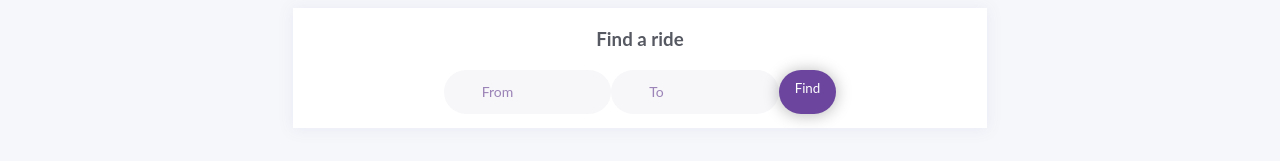
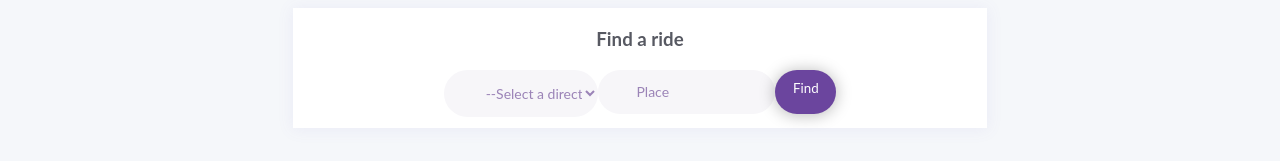
Before and after one commit to uthdev/Ride-my-way, a plain HTML site: page UI/findride.html in a window 1280 px wide. Shown: the part 252-413 px from the top of the page. Drawn offline with Linux system fonts and the light colour scheme.

Commit message:
Fix  search should work when user is going to/ coming from a location

```diff
--- a/UI/findride.html
+++ b/UI/findride.html
@@ -96,10 +96,14 @@
           <div class="SearchRide__content">
             <form action="#">
               <div class="form--group">
-                <input type="text" class="dashboard--input form--control" placeholder="From" class="">
+                <select name="" class="dashboard--input form--control" id="">
+                  <option value="">--Select a direction --</option>
+                  <option value="">From</option>
+                  <option value="">To</option>
+                </select>
               </div>
               <div class="form--group">
-                <input type="text" class="dashboard--input form--control" placeholder="To" class="">
+                <input type="text" class="dashboard--input form--control" placeholder="Place" class="">
               </div>
               <div class="form--group">
                 <button class="searchbtn btn btn--round DashboardColor--bg--primary" type="sumit">Find
```
